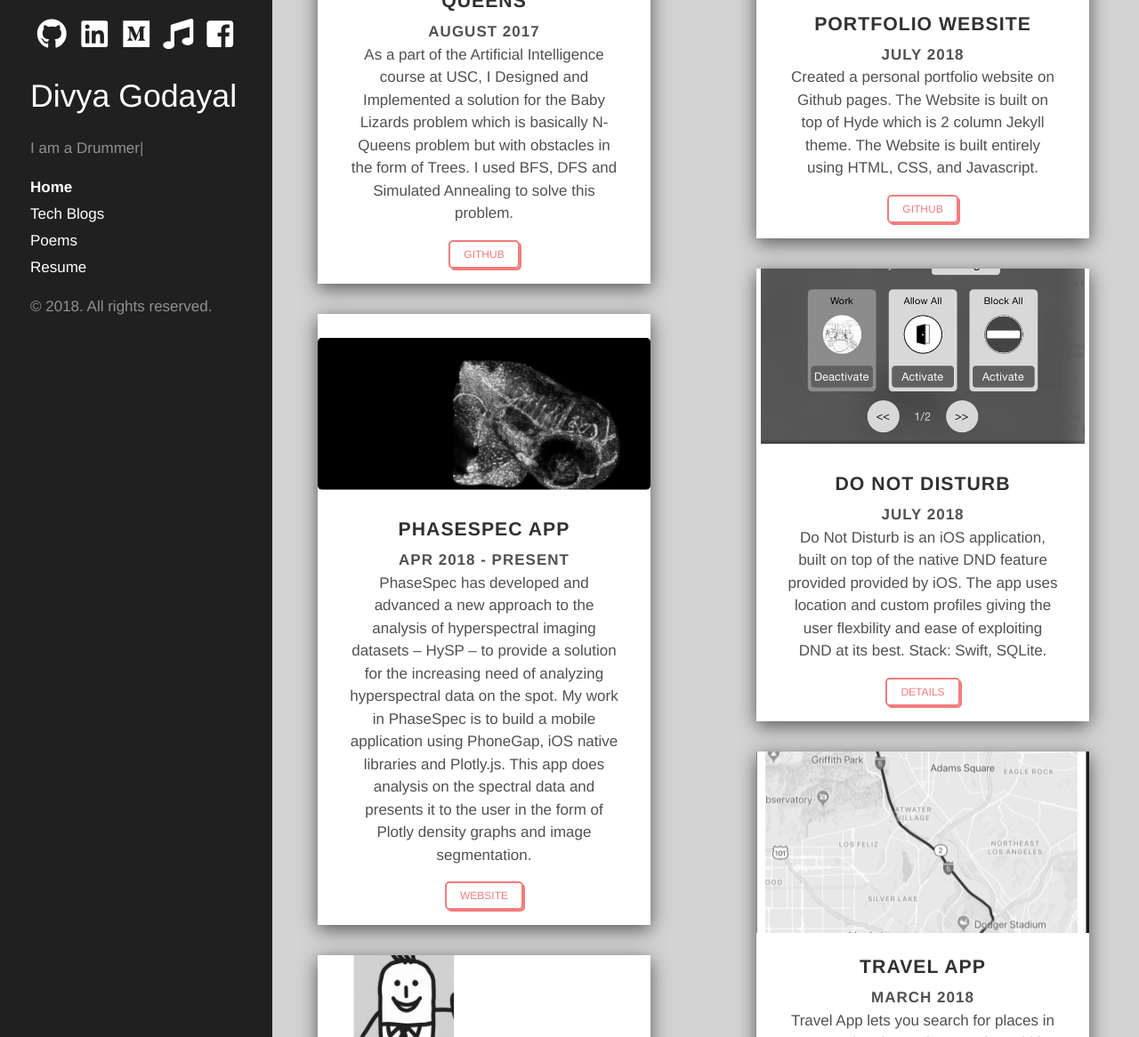
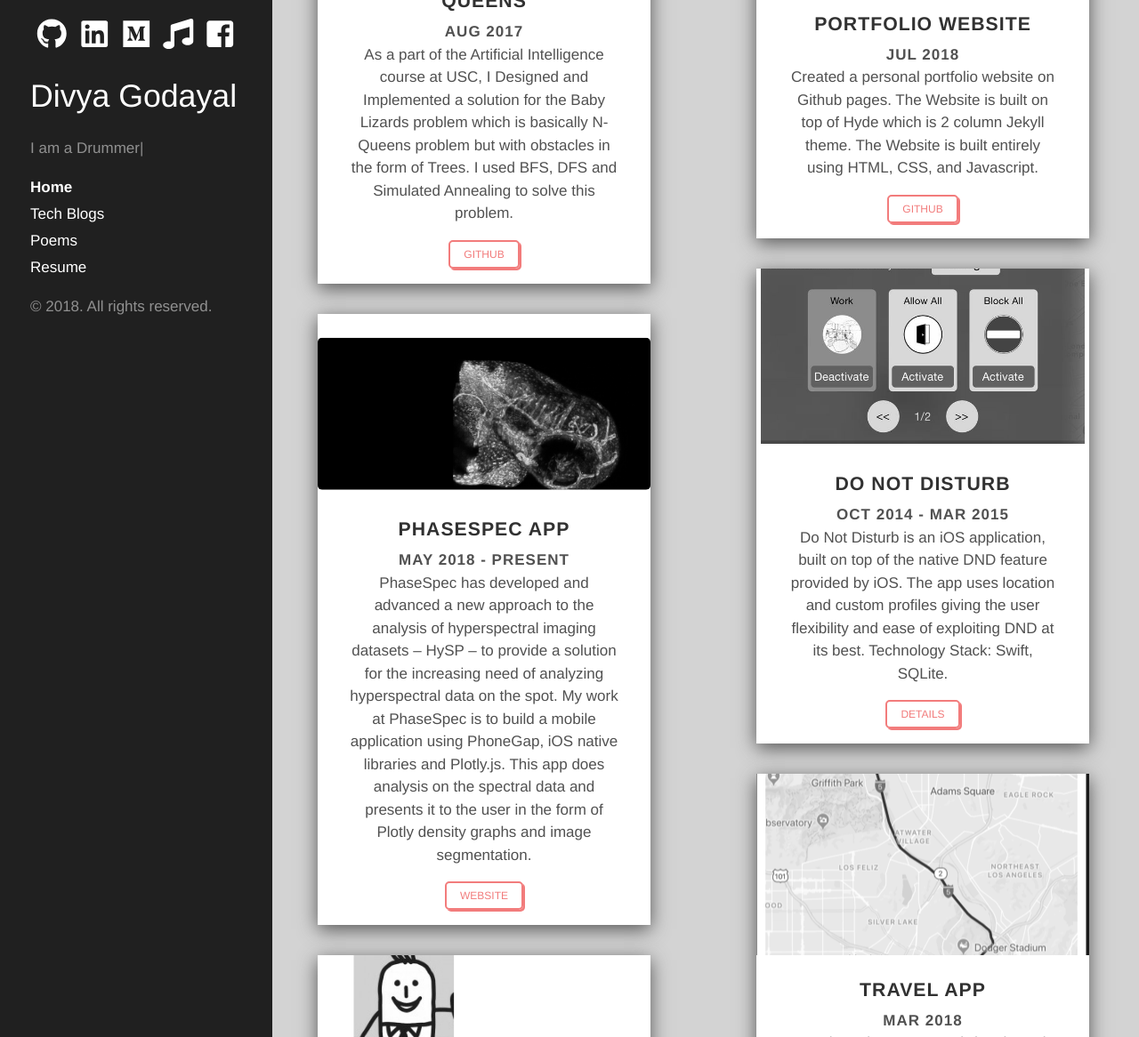
Before and after one commit to DivyaGodayal/DivyaGodayal.github.io, a Jekyll site: the page built from index.html, in a window 1280 px wide and 1400 px high, scrolled down 3601 px, cut to the strip 234-1400 px from the top of the window. Shown: the whole strip at 89% size. Built offline with Jekyll 4.4.1, drawn with Linux system fonts in a browser that asks for light colours; nearby versions of some CDN libraries; Markdown is read by kramdown in place of the engine named in the settings; some of the changed text lies outside the part shown.

Commit message:
Text changes

```diff
--- a/_config.yml
+++ b/_config.yml
@@ -7,7 +7,7 @@ permalink:        pretty
 
 # Setup
 title:            Divya Godayal
-tagline:          'A Jekyll theme'
+tagline:          'Portfolio'
 url:              https://dg.github.io/
 poemsurl:         /poems/
 
--- a/index.html
+++ b/index.html
@@ -254,7 +254,7 @@ title: Home
                         Coderchef Kitchen
                     </h3>
                     <time>
-                        Feb, 2018 - Present
+                        Feb 2018 - Present
                     </time>
                 </div>
                 <div class="card-exceprt">
@@ -282,7 +282,7 @@ title: Home
                         Baby Lizards Solver, a fun variant of N-Queens
                     </h3>
                     <time>
-                        August 2017
+                        Aug 2017
                     </time>
                 </div>
                 <div class="card-exceprt">
@@ -310,13 +310,13 @@ title: Home
                         PhaseSpec App
                     </h3>
                     <time>
-                        Apr 2018 - Present
+                        May 2018 - Present
                     </time>
                 </div>
                 <div class="card-exceprt">
                     <p>
                        PhaseSpec has developed and advanced a new approach to the analysis of hyperspectral imaging datasets – HySP – to provide a solution for the increasing need of analyzing hyperspectral data on the spot.
-                       My work in PhaseSpec is to build a mobile application using PhoneGap, iOS native libraries and Plotly.js. This app does analysis on the spectral data and presents it to the user in the form of Plotly density graphs and image segmentation.
+                       My work at PhaseSpec is to build a mobile application using PhoneGap, iOS native libraries and Plotly.js. This app does analysis on the spectral data and presents it to the user in the form of Plotly density graphs and image segmentation.
                     </p>
                 </div>
                 <a class="btn" target="_blank" href="http://phasespec.com/">Website</a>
@@ -400,7 +400,7 @@ title: Home
                         Portfolio Website
                     </h3>
                     <time>
-                        July 2018
+                        Jul 2018
                     </time>
                 </div>
                 <div class="card-exceprt">
@@ -426,14 +426,14 @@ title: Home
                         Do Not Disturb
                     </h3>
                     <time>
-                        July 2018
+                        Oct 2014 - Mar 2015
                     </time>
                 </div>
                 <div class="card-exceprt">
                     <p>
-                        Do Not Disturb is an iOS application, built on top of the native DND feature provided provided by iOS.
-                        The app uses location and custom profiles giving the user flexbility and ease of exploiting DND at its best.
-                        Stack: Swift, SQLite.
+                        Do Not Disturb is an iOS application, built on top of the native DND feature provided by iOS.
+                        The app uses location and custom profiles giving the user flexibility and ease of exploiting DND at its best.
+                        Technology Stack: Swift, SQLite.
                     </p>
                 </div>
                 <a class="btn" href="/DND" target="_blank">Details</a>
@@ -455,7 +455,7 @@ title: Home
                         Travel App
                     </h3>
                     <time>
-                        March 2018
+                        Mar 2018
                     </time>
                 </div>
                 <div class="card-exceprt">
@@ -485,7 +485,7 @@ title: Home
                         Hotel Review Classifier - II
                     </h3>
                     <time>
-                        March 2018
+                        Mar 2018
                     </time>
                 </div>
                 <div class="card-exceprt">
```
Also changed, not shown: other parts of index.html (+1 -1 lines), public/apple-touch-icon-144-precomposed.png, 1 other file.
